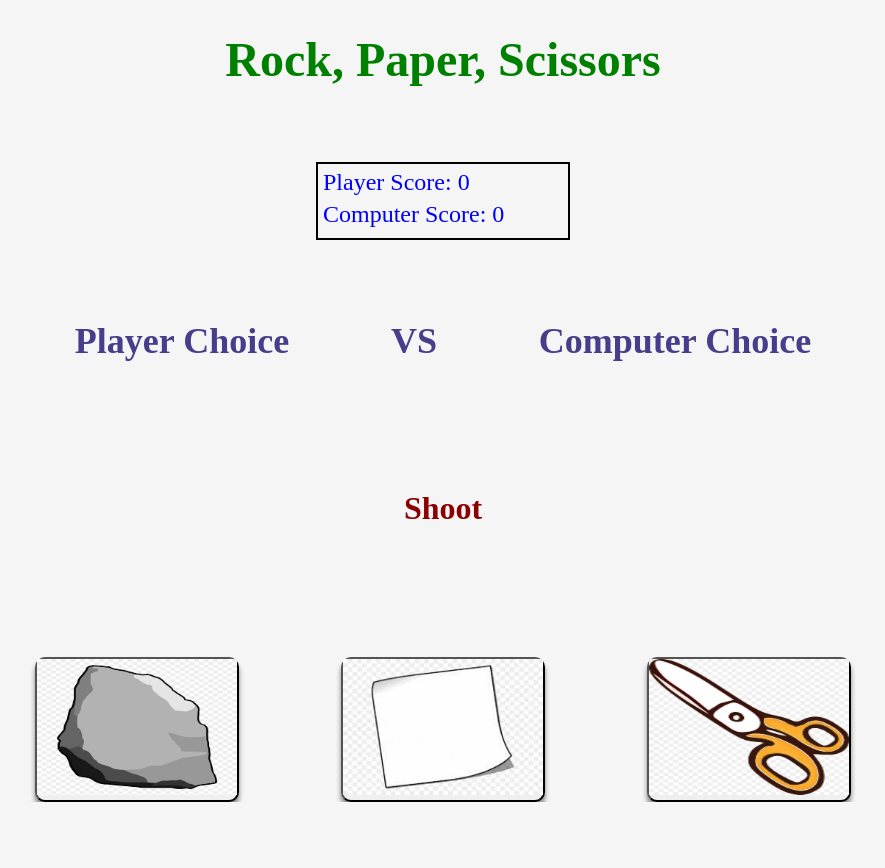
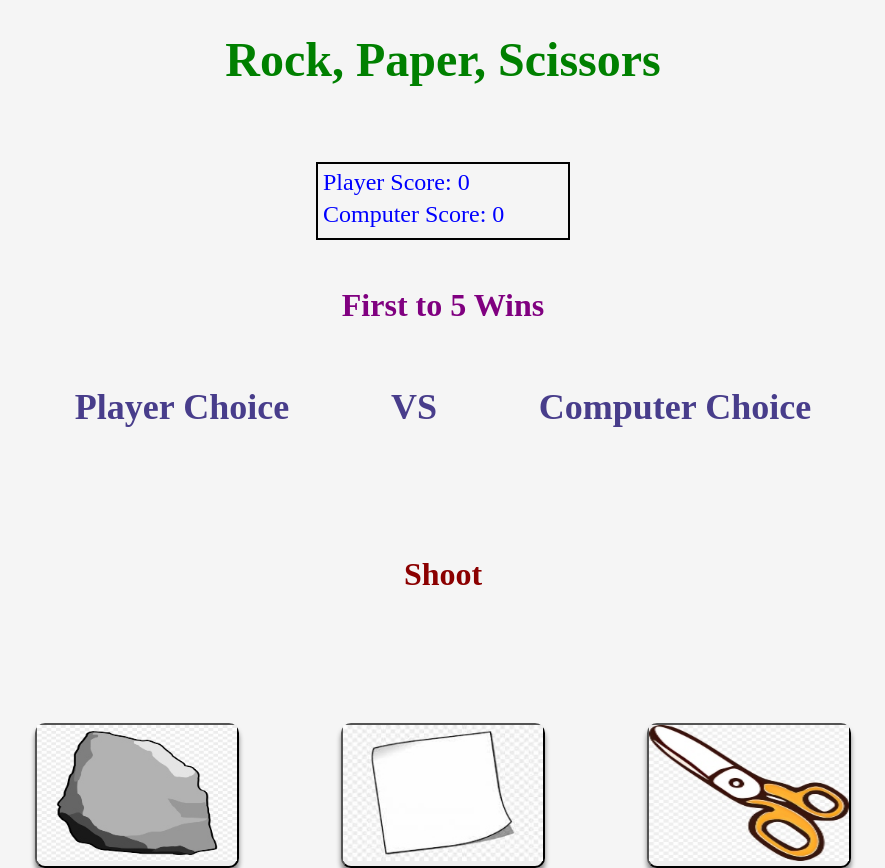
Before and after one commit to stevesmith35/Odin-Rock-Paper-Scissors, a plain HTML site: page index.html in a window 1280 px wide. Shown: the whole page, without its empty margins (197-1082 px from the left). Before the commit the page ends 802 px from the top, so only its background shows below. Drawn offline with Linux system fonts and the light colour scheme.

Commit message:
Added first to 5 condition to the gui

```diff
--- a/index.html
+++ b/index.html
@@ -13,6 +13,9 @@
     <div id="scoreboard">
         <p id="player-score">Player Score: 0</p>
         <p id="computer-score">Computer Score: 0</p>
+    </div>
+    <div id="conditions">
+        <p>First to 5 Wins</p>
     </div>
 
     <section id="game-window">
--- a/script.js
+++ b/script.js
@@ -158,7 +158,6 @@ function game(playerChoice) {
     playRound(playerChoice, computerPlay());
     updateScore(playerScore, computerScore);
 
-
     if (playerScore >= 5) {
         header.style.color = 'red';
         header.textContent = "You Win!"
--- a/style.css
+++ b/style.css
@@ -24,7 +24,7 @@ h1 {
     width: 250px;
     margin-right: auto;
     margin-left: auto;
-    margin-bottom: 50px;
+    margin-bottom: 15px;
     color: blue;
 }
 
@@ -34,6 +34,14 @@ h1 {
 
 #computer-score {
     margin: 20px 5px 10px 5px;
+}
+
+#conditions {
+    margin-left: auto;
+    margin-right: auto;
+    font-size: 2rem;
+    font-weight: 600;
+    color: purple;
 }
 
 #game-window {
```
